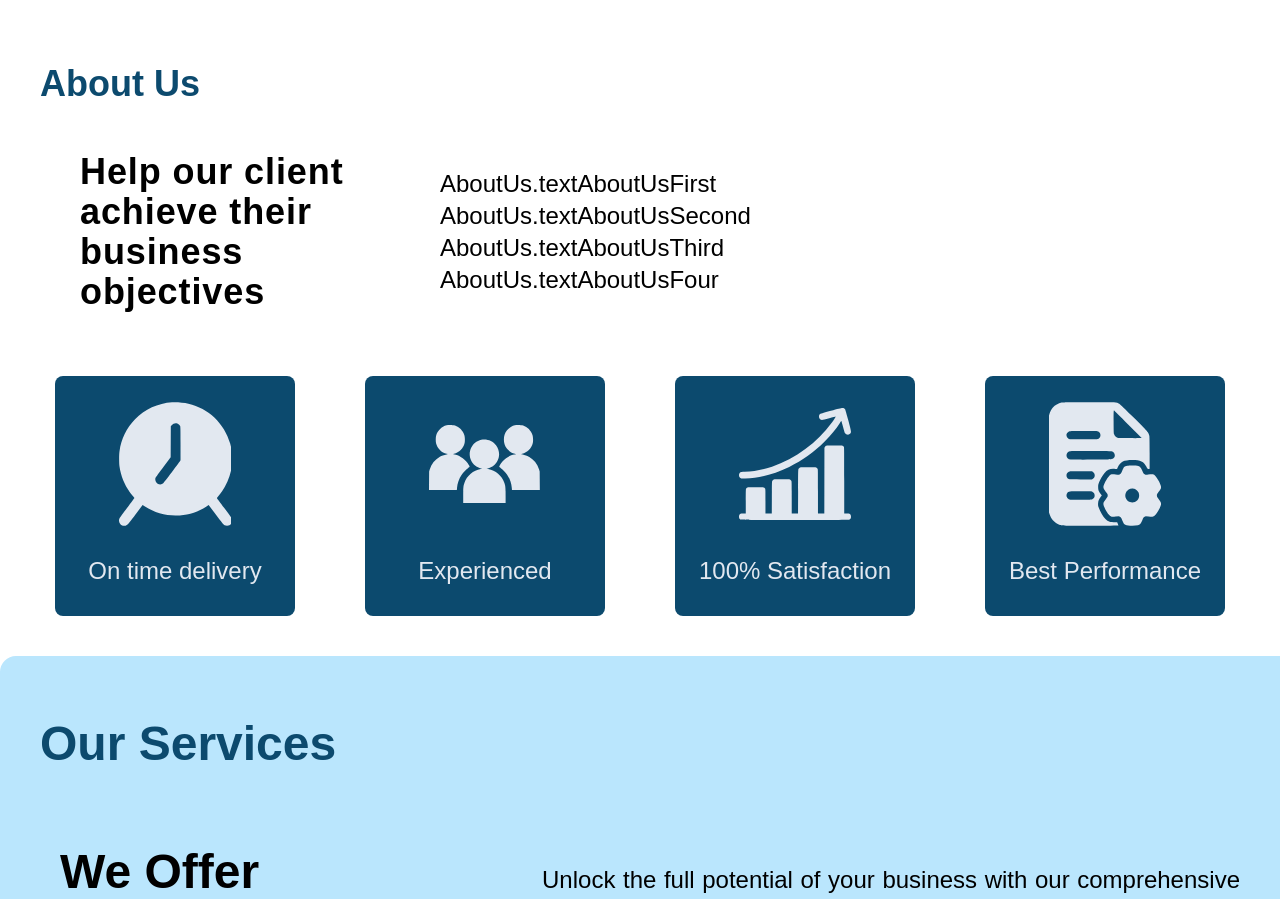
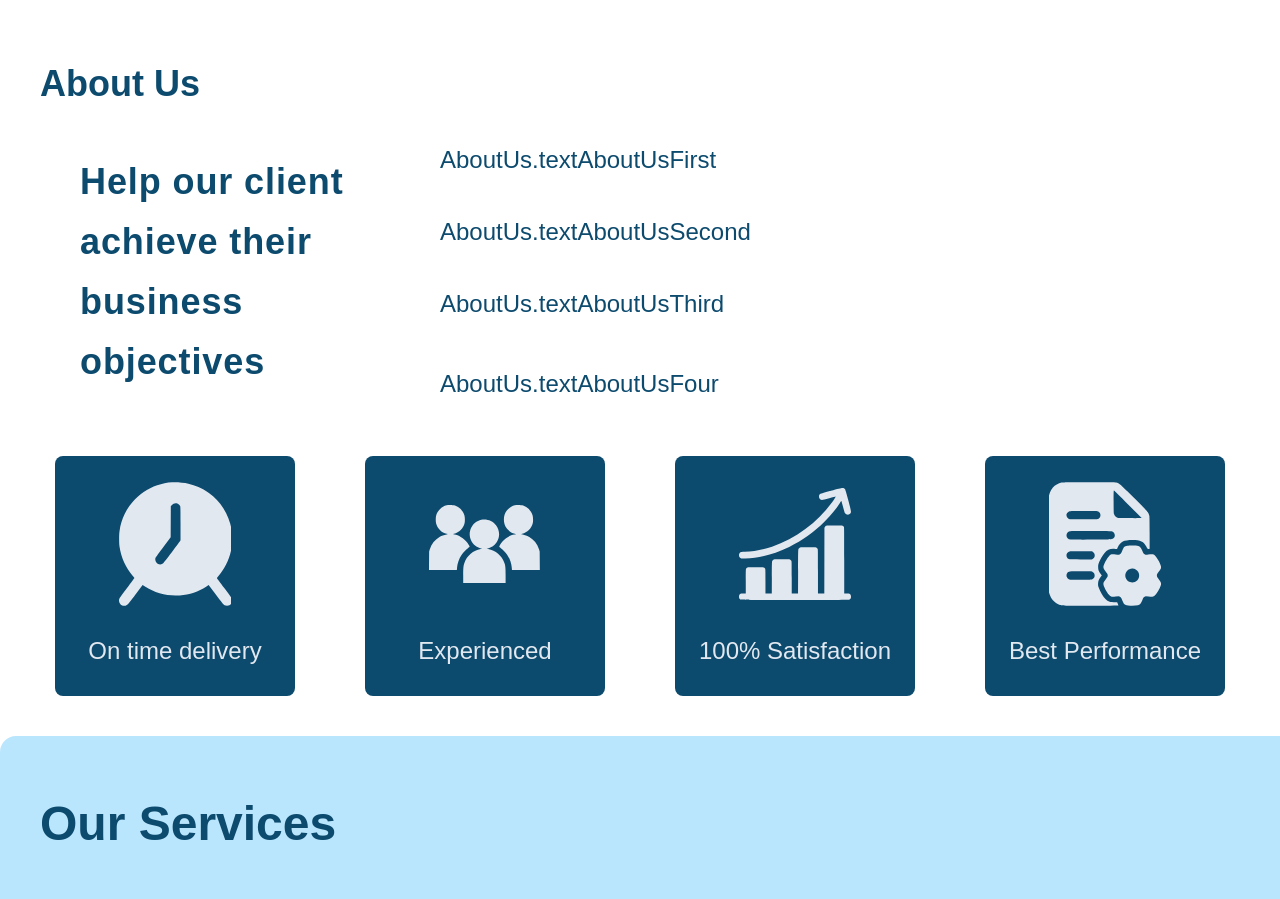
Before and after one commit to Minaht007/DEV-HAWKS-II, a Next.js app: page /en/mainPage in a window 1280 px wide. Shown: the part 780-1679 px from the top of the page. Built offline with nearby package versions, Linux system fonts and the light colour scheme.

Commit message:
global css font color

```diff
--- a/src/app/[locale]/globals.css
+++ b/src/app/[locale]/globals.css
@@ -18,6 +18,7 @@ body {
   /* color: var(--foreground);
   background: var(--background); */
   font-family: Arial, Helvetica, sans-serif;
+  color: #0c4a6e;
 }
 
 @layer utilities {
--- a/src/components/aboutUs.jsx
+++ b/src/components/aboutUs.jsx
@@ -1,51 +1,56 @@
 import { useTranslations } from "next-intl";
 
-
-const cardStyles = "flex flex-col sm:w-52 md:w-40 md:h-40 desk:w-60 desk:h-60 border-none rounded-lg bg-textContacts justify-center items-center"
-const svgStyle = "sm:w-16 md:w-10 desk:w-28"
-const useStyle = "md:w-[16px] md:h-4 desk:w-8 desk:h-8 fill-secondaryTextColor mx-auto md:items-center"
-const cardText = "sm:text-2xl md:text-xl desk:text-2xl sm:text-center md:text-center text-secondaryTextColor py-4"
-
+const cardStyles =
+  "flex flex-col sm:w-52 md:w-40 md:h-40 desk:w-60 desk:h-60 border-none rounded-lg bg-textContacts justify-center items-center";
+const svgStyle = "sm:w-16 md:w-10 desk:w-28";
+const useStyle =
+  "md:w-[16px] md:h-4 desk:w-8 desk:h-8 fill-secondaryTextColor mx-auto md:items-center";
+const cardText =
+  "sm:text-2xl md:text-xl desk:text-2xl sm:text-center md:text-center text-secondaryTextColor py-4";
 
 const AboutUs = () => {
-
-  const t = useTranslations('Header')
-  const c = useTranslations('AboutUs')
-  const p = useTranslations('ADV')
-
+  const t = useTranslations("Header");
+  const c = useTranslations("AboutUs");
+  const p = useTranslations("ADV");
 
   return (
     <div className="mt-16 w-full px-10 layout" id="aboutUs">
-      <h1 className="md:text-4xl desk:text-4xl font-bold text-textContacts">{t('aboutUs')}</h1>
+      <h1 className="md:text-4xl desk:text-4xl font-bold ">
+        {t("aboutUs")}
+      </h1>
 
-
-      <div className="flex justify-between items-center mx-auto sm:mt-2 md:mt-4 desk:mt-6  sm:flex-col md:flex-row desk:flex-row">
-
-        <div className="sm:w-2/3 md::w-1/3 desk:w-1/3">
-          <p className="sm:text-center md:text-start desk:text-start md:text-3xl desk:text-4xl font-bold leading-loose tracking-wide px-10 py-6">
-        {c('sloganAboutUs')}
-        </p>
+      <div className="flex justify-between items-center mx-auto sm:mt-2 md:mt-4 desk:mt-6 sm:flex-col md:flex-col desk:flex-row">
+        <div className="sm:w-2/3 md::w-4/5 desk:w-1/3">
+          <p className=" sm:text-center md:text-center desk:text-start md:text-3xl desk:text-4xl font-bold md:leading-[40px] desk:leading-[60px] tracking-wide px-10 py-6">
+            {c("sloganAboutUs")}
+          </p>
         </div>
 
-        <div className="w-2/3">
-           <p className=" md:text-xl desk:text-2xl leading-normal" style={{textAlign: "justify"}}>
-        {c('textAboutUsFirst')} <br/> {c('textAboutUsSecond')} <br/> {c('textAboutUsThird')} <br/> {c('textAboutUsFour')}
-        </p>
-        </div>
+        <ul className="md:w-4/5 desk:w-2/3">
+          <li
+            className="md:text-xl desk:text-2xl desk:leading-[36px]"
+            style={{ textAlign: "justify" }}
+          >
+            <p className="md:pb-0 ">{c("textAboutUsFirst")}</p>
+            <br /> <p className="md:pt-2 desk:pt-0 ">
+              {c("textAboutUsSecond")}
+            </p>{" "}
+            <br /> <p className="pb-2 ">{c("textAboutUsThird")}</p> <br />{" "}
+            <p className="" >{c("textAboutUsFour")}</p>
 
-
-
+          </li>
+        </ul>
       </div>
 
       <div className="flex sm:flex-wrap md:flex-wrap desk:flex-row justify-around items-center gap-10 my-10">
         <div className={cardStyles}>
-          <svg className={svgStyle} >
+          <svg className={svgStyle}>
             <use
               href="/img/icons/symbol-defs.svg#icon-clock"
               className={useStyle}
             />
           </svg>
-          <p className={cardText}>{p('adv2')}</p>
+          <p className={cardText}>{p("adv2")}</p>
         </div>
         <div className={cardStyles}>
           <svg className={svgStyle}>
@@ -54,7 +59,7 @@ const AboutUs = () => {
               className={useStyle}
             />
           </svg>
-          <p className={cardText}>{p('adv4')}</p>
+          <p className={cardText}>{p("adv4")}</p>
         </div>
         <div className={cardStyles}>
           <svg className={svgStyle}>
@@ -63,7 +68,7 @@ const AboutUs = () => {
               className={useStyle}
             />
           </svg>
-          <p className={cardText}>{p('adv3')}</p>
+          <p className={cardText}>{p("adv3")}</p>
         </div>
         <div className={cardStyles}>
           <svg className={svgStyle}>
@@ -72,12 +77,9 @@ const AboutUs = () => {
               className={useStyle}
             />
           </svg>
-          <p className={cardText}>{p('adv1')}</p>
+          <p className={cardText}>{p("adv1")}</p>
         </div>
       </div>
-
-
-
     </div>
   );
 };
```
